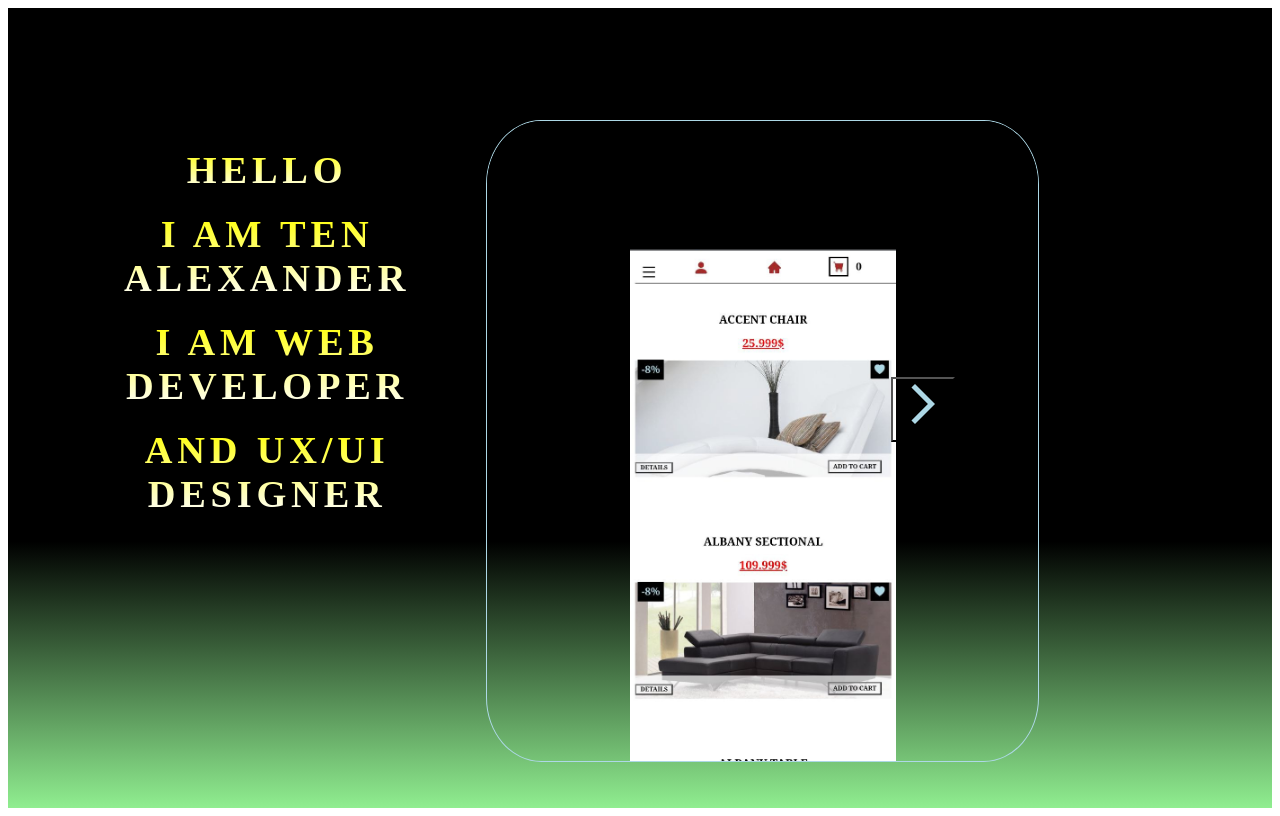
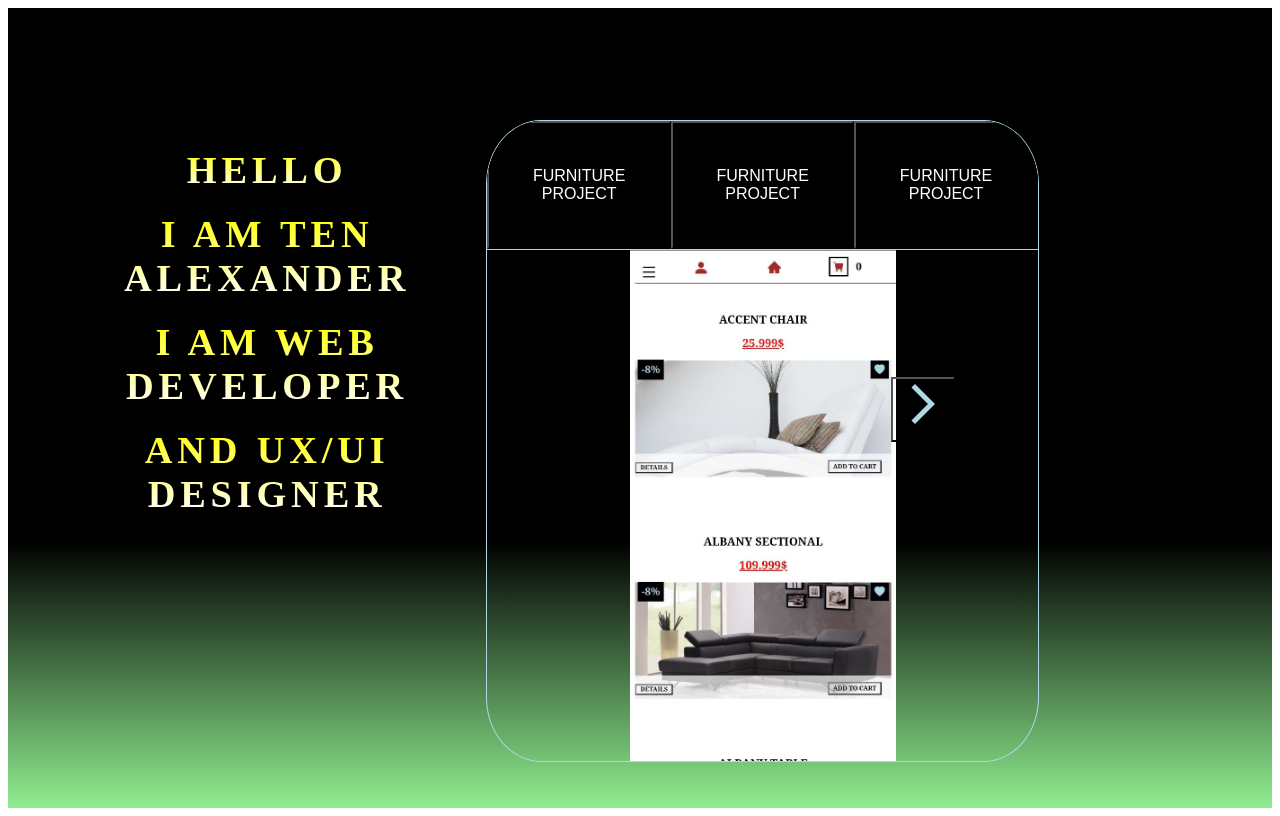
Before and after one commit to sashaTen/Portfolio, a React (Create React App) app: page / in a window 1280 px wide. Built offline with nearby package versions, Linux system fonts and the light colour scheme; a web font is replaced by a local one.

Commit message:
made  markup  for   btns  of  the  header

```diff
--- a/src/components/expirience.js
+++ b/src/components/expirience.js
@@ -42,7 +42,11 @@ const Projects = () => {
 
   return (
     <div className="projectContainer">
-      <article className="projectHeader"></article>
+      <article className="projectHeader">
+        <button className="switchProjectBtn">furniture project</button>
+        <button className="switchProjectBtn">furniture project</button>
+        <button className="switchProjectBtn">furniture project</button>
+      </article>
 
       <button
         onClick={() => {
--- a/src/index.css
+++ b/src/index.css
@@ -159,8 +159,20 @@
   position: absolute;
   background: black;
   z-index: 1;
+  display: flex;
+  justify-content: space-around;
+  border-bottom: 1px solid lightblue;
 }
-
+.switchProjectBtn {
+  background: black;
+  color: white;
+  font-size: 1rem;
+  text-transform: uppercase;
+}
+.switchProjectBtn:hover {
+  background: lightgreen;
+  color: black;
+}
 @media screen and (max-width: 680px) {
   .App {
     padding: 5%;
```
